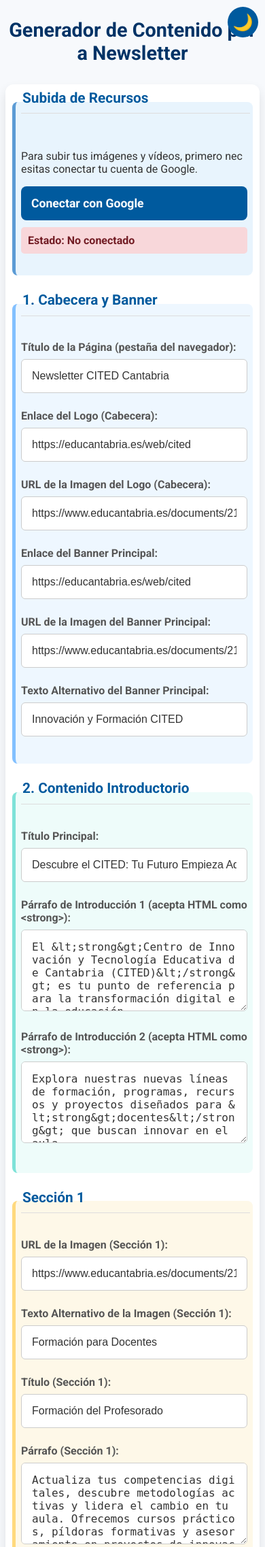
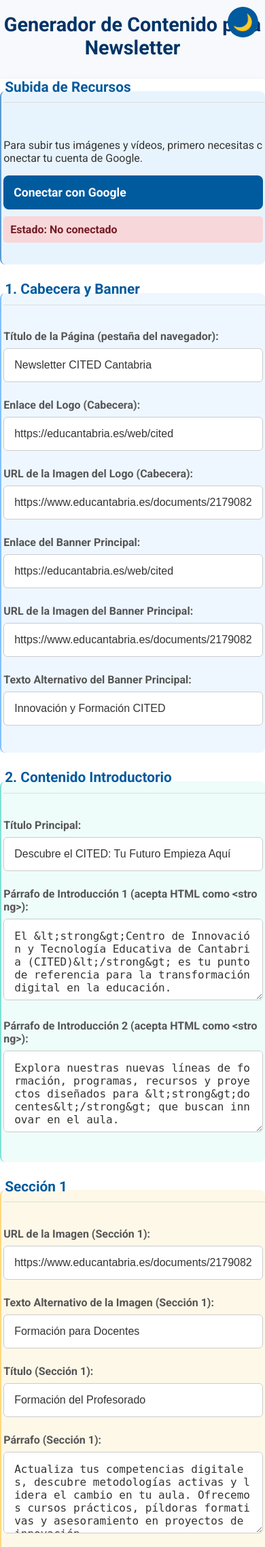
Before and after one commit to mamuflo/plantilla-newsletter, a Flask app: page / in a window 390 px wide. Shown: the top 2275 px of the page at 68% size. Run offline with Flask 3, Linux system fonts and the light colour scheme; some libraries are stand-ins or nearby versions.

Commit message:
fix: Correct fieldset overflow and mobile button visibility

```diff
--- a/templates/index.html
+++ b/templates/index.html
@@ -315,6 +315,22 @@
             .tox-tinymce {
                 width: 100% !important;
                 box-sizing: border-box;
+            }
+        }
+
+        @media (max-width: 400px) {
+            body {
+                padding: 0;
+            }
+            form {
+                padding: 0;
+                border-radius: 0;
+            }
+            fieldset {
+                padding: 1em 0.2em;
+                margin-left: 0;
+                margin-right: 0;
+                border-left-width: 2px;
             }
         }
     </style>
--- a/templates/result.html
+++ b/templates/result.html
@@ -145,10 +145,10 @@
                 width: 100%;
                 box-sizing: border-box;
             }
-            #copyButton {
+            .controls #copyButton {
                 display: none;
             }
-            #copyAndOpenOutlookButton {
+            .controls #copyAndOpenOutlookButton {
                 display: block;
             }
         }
```
